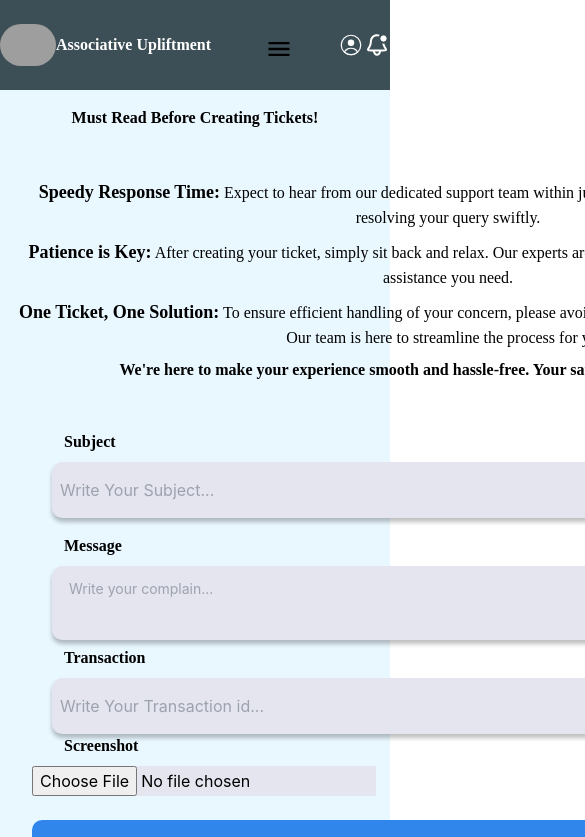
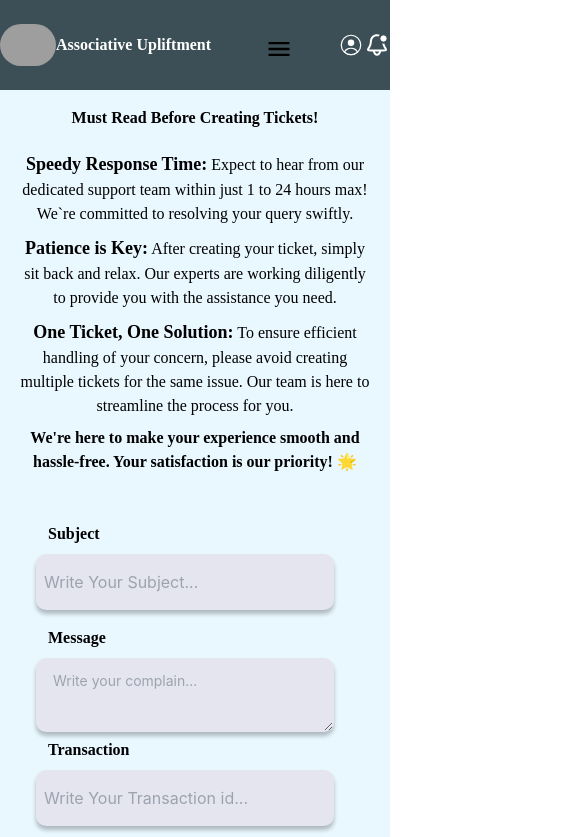
Before and after one commit to safatsaat2/associative-upliftment, a React (Vite) app: page /dashboard/complainbox in a window 390 px wide. Shown: the top 837 px of the page, 585 px wide, since content can reach past the window. Built offline with nearby package versions, Linux system fonts and the light colour scheme; no server answers; grey boxes are pictures that could not be loaded; a web font is replaced by a local one.

Commit message:
ticket page implementation

```diff
--- a/src/Page/Dashboard/DashComplainBox.jsx
+++ b/src/Page/Dashboard/DashComplainBox.jsx
@@ -68,24 +68,24 @@ const DashComplainBox = () => {
     return (
         <div>
             <h1 className="lg:text-[36px] font-bold text-black mb-4 font-red text-center">Must Read Before Creating Tickets!</h1>
-            <div className="mb-6 w-[864px] mx-auto mt-[48px]">
+            <div className="mb-6 lg:w-[864px] mx-auto mt-5 lg:mt-[48px]">
                 <p className=" mb-2 text-black font-red text-center"><span className="text-lg font-semibold font-red">Speedy Response Time:</span> Expect to hear from our dedicated support team within just 1 to 24 hours max! We`re committed to resolving your query swiftly.</p>
                 <p className=" mb-2 text-black font-red text-center"><span className="text-lg font-semibold font-red">Patience is Key:</span> After creating your ticket, simply sit back and relax. Our experts are working diligently to provide you with the assistance you need.</p>
                 <p className=" mb-2 text-black font-red text-center"><span className="text-lg font-semibold font-red">One Ticket, One Solution:</span> To ensure efficient handling of your concern, please avoid creating multiple tickets for the same issue. Our team is here to streamline the process for you.</p>
                 <p className=" mb-2 text-black font-red text-center font-semibold">We're here to make your experience smooth and hassle-free. Your satisfaction is our priority! 🌟</p>
             </div>
-            <div className="flex flex-col justify-center items-center w-[864px] mx-auto">
+            <div className="flex flex-col justify-center items-center lg:w-[864px] mx-auto">
                 <div className="w-full">
-                    <div className=" mx-4 mt-6">
+                    <div className=" lg:mx-4 mt-6">
                         <p className='lg:text-xl font-red font-semibold text-black ml-8 lg:ml-0 lg:mr-4 mb-2'>Subject</p>
                         <input onChange={handleSubject} className='h-14 w-5/6 ml-5 lg:w-full lg:ml-0 dashShadow rounded-[10px] bg-[#E5E5EF] pl-2' type="text" name='subject' placeholder="Write Your Subject..." />
                     </div>
-                    <div className="mx-4 ">
+                    <div className="lg:mx-4 ">
                         <p className='lg:text-xl font-semibold text-black ml-8 lg:ml-0 lg:mr-4 mb-2 mt-4 font-red'>Message</p>
                         <textarea onChange={handleMessage} className="textarea w-5/6 ml-5 lg:w-full lg:ml-0 textarea-ghost bg-[#E5E5EF] dashShadow rounded-[10px]  focus:border-none " placeholder="Write your complain..."></textarea>
                         <p className='lg:text-xl font-red font-semibold text-black ml-8 lg:ml-0 lg:mr-4 mb-2'>Transaction</p>
                         <input onChange={handleTransction} className='h-14 w-5/6 ml-5 lg:w-full lg:ml-0 dashShadow rounded-[10px] bg-[#E5E5EF] pl-2' type="number" name='transaction' placeholder="Write Your Transaction id..." />
-                        <p className='lg:text-xl font-red font-semibold text-black ml-8 lg:ml-0 lg:mr-4 mb-2'>Screenshot</p>
+                        <p className='lg:text-xl font-red font-semibold text-black ml-8 lg:ml-0 lg:mr-4 my-2'>Screenshot</p>
                         <input className='bg-[#E5E5EF]' type="file" accept="image/*" onChange={handleImage} name='img' />
                         <input onClick={handleSubmit} type="submit" value="Submit Ticket" className="lg:text-2xl lg:font-semibold bg-[#3186EC] text-white rounded-[10px] text-center w-full py-4 mx-auto my-6 font-red" />
                     </div>
```
